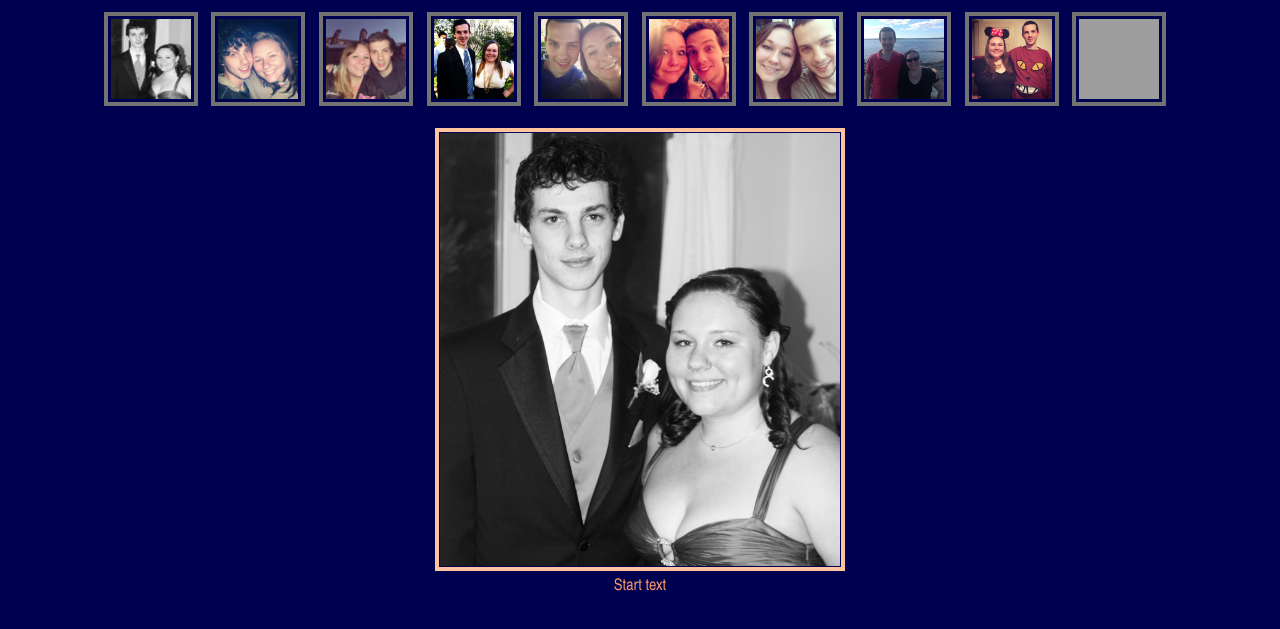
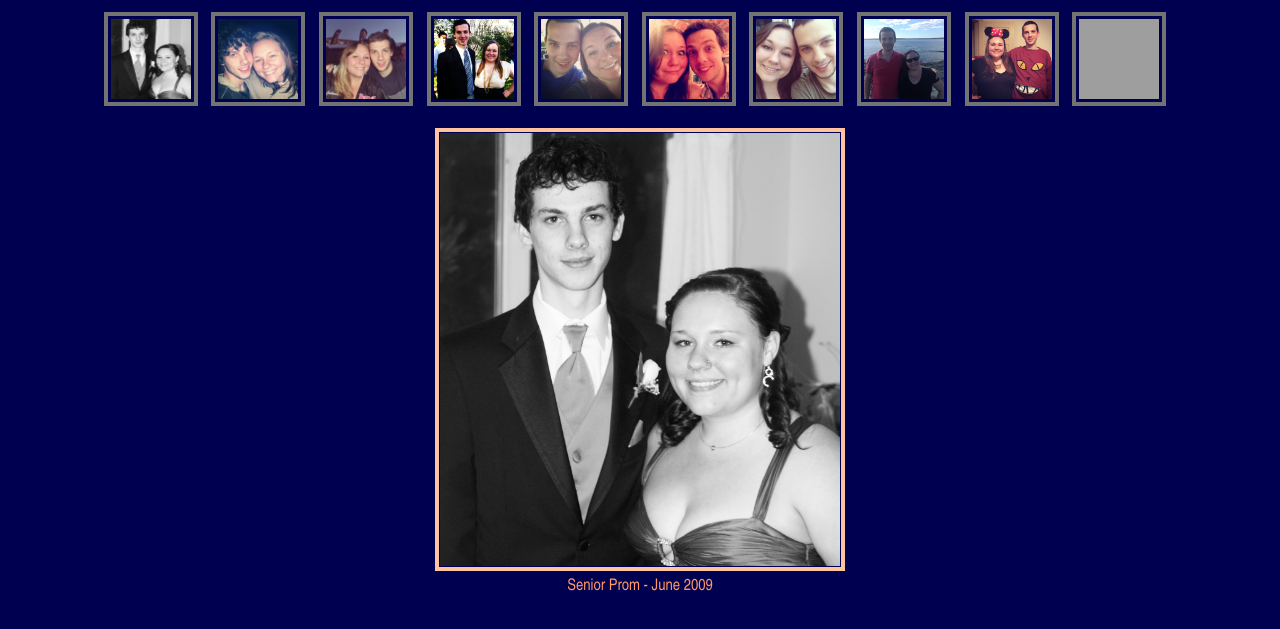
Before and after one commit to catherineplotts/zotts, a website: page gallery.html in a window 1280 px wide. Shown: the part 57-686 px from the top of the page. Drawn offline with Linux system fonts and the light colour scheme; grey boxes are pictures that could not be loaded.

Commit message:
Updated starting caption

```diff
--- a/gallery.html
+++ b/gallery.html
@@ -25,7 +25,7 @@
 			<div id="preview" align="center">
 				<figure>
 					<img id="previewImg" name="preview" src="img/june2009.jpg" alt=""/>
-					<figcaption id="caption">Start text</figcaption>
+					<figcaption id="caption">Senior Prom - June 2009</figcaption>
 				</figure>
 			</div>
 
```
